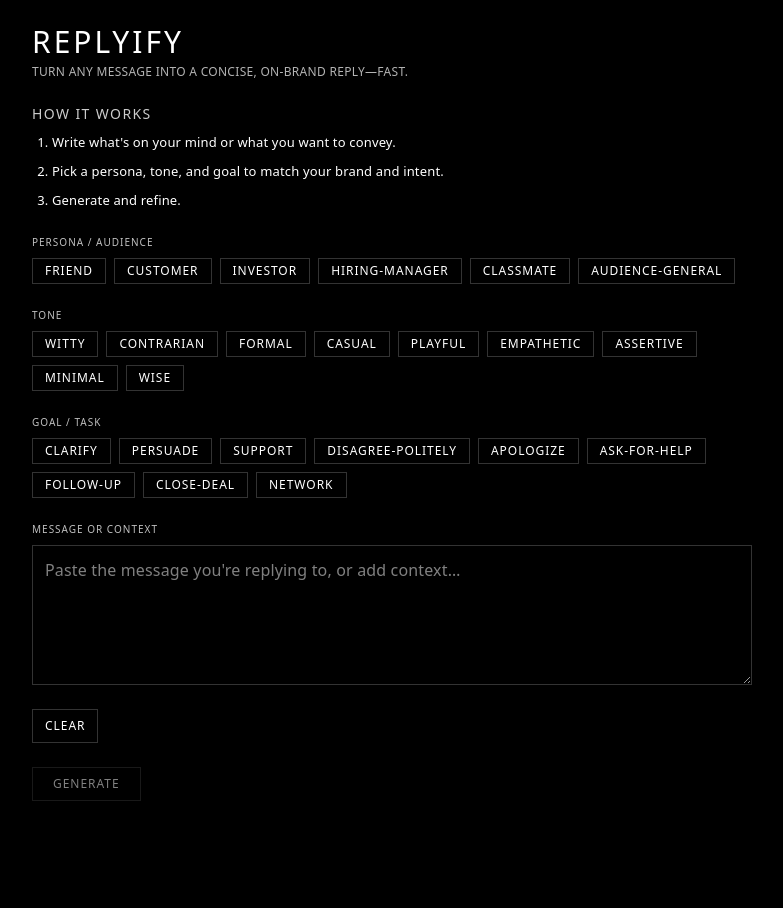
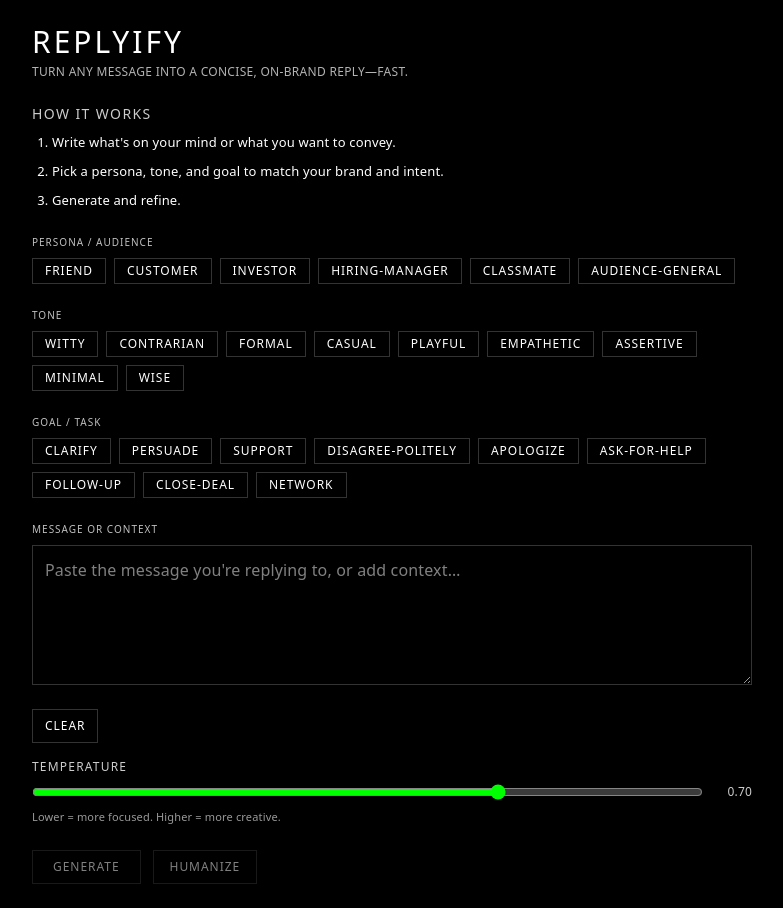
Before and after one commit to Shrysxs/replyify, a Next.js app: page / in a window 1280 px wide. Shown: the whole page, without its empty margins (248-1031 px from the left). Before the commit the page ends 825 px from the top, so only its background shows below. Built offline with nearby package versions, Linux system fonts and the light colour scheme; no server answers.

Commit message:
Docs: document Humanize, Copy, and Temperature features; UI: temperature slider

```diff
--- a/src/app/page.tsx
+++ b/src/app/page.tsx
@@ -12,9 +12,12 @@
     input: "",
   });
   const [loading, setLoading] = React.useState(false);
+  const [humanizing, setHumanizing] = React.useState(false);
   const [error, setError] = React.useState<string | null>(null);
   const [output, setOutput] = React.useState<string>("");
   const controllerRef = React.useRef<AbortController | null>(null);
+  const [copied, setCopied] = React.useState(false);
+  const [temperature, setTemperature] = React.useState<number>(0.7);
 
   // Debug: verify that option selections update parent state
   React.useEffect(() => {
@@ -24,6 +27,73 @@
       } catch {}
     }
   }, [config]);
+
+  async function handleHumanize() {
+    if (!output) return;
+    // Cancel any in-flight request
+    if (controllerRef.current) {
+      controllerRef.current.abort();
+    }
+    const ctrl = new AbortController();
+    controllerRef.current = ctrl;
+    setHumanizing(true);
+    setError(null);
+    try {
+      const payload: Record<string, unknown> = {};
+      const t = (s: string) => s.trim();
+      // Use current output as input to humanize
+      payload.rawInput = t(output);
+      if (t(config.tone)) payload.tone = t(config.tone);
+      if (t(config.persona)) payload.persona = t(config.persona);
+      if (t(config.goal)) payload.goal = t(config.goal);
+      if (t(config.topic)) payload.topic = t(config.topic);
+      // Add a system nudge to humanize
+      payload.system = [
+        "Humanize the text to sound natural, conversational, and authentic.",
+        "Keep original meaning; improve readability; vary sentence length; use light contractions where appropriate.",
+        "Avoid AI-ish hedging or over-explanation; keep it concise and personable.",
+        "Output only the rewritten text; no preambles."
+      ].join(" ");
+
+      const res = await fetch("/api/generate", {
+        method: "POST",
+        headers: { "Content-Type": "application/json" },
+        body: JSON.stringify(payload),
+        signal: ctrl.signal,
+      });
+      const data = await res.json();
+      if (!res.ok) {
+        throw new Error(typeof data?.error === "string" ? data.error : "Failed to humanize");
+      }
+      setOutput(typeof data?.text === "string" ? data.text : JSON.stringify(data));
+    } catch (e) {
+      if (e instanceof DOMException && e.name === "AbortError") return;
+      const msg = e instanceof Error ? e.message : String(e);
+      setError(msg);
+    } finally {
+      setHumanizing(false);
+    }
+  }
+
+  async function handleCopy() {
+    try {
+      await navigator.clipboard.writeText(output);
+      setCopied(true);
+      setTimeout(() => setCopied(false), 1500);
+    } catch (e) {
+      // Fallback
+      try {
+        const ta = document.createElement("textarea");
+        ta.value = output;
+        document.body.appendChild(ta);
+        ta.select();
+        document.execCommand("copy");
+        document.body.removeChild(ta);
+        setCopied(true);
+        setTimeout(() => setCopied(false), 1500);
+      } catch {}
+    }
+  }
 
   async function handleGenerate() {
     // Cancel any in-flight request to keep UI responsive
@@ -43,6 +113,7 @@
       if (t(config.persona)) payload.persona = t(config.persona);
       if (t(config.goal)) payload.goal = t(config.goal);
       if (t(config.topic)) payload.topic = t(config.topic);
+      if (typeof temperature === "number") payload.temperature = temperature;
 
       const res = await fetch("/api/generate", {
         method: "POST",
@@ -93,19 +164,56 @@
         </ol>
       </section>
 
-      <PromptConfigurator value={config} onChange={setConfig} />
+      <section className="grid gap-4">
+        <PromptConfigurator
+          value={config}
+          onChange={setConfig}
+        />
+        {/* Temperature Slider */}
+        <div className="grid gap-2">
+          <label htmlFor="temp" className="text-xs uppercase tracking-widest opacity-80">Temperature</label>
+          <div className="flex items-center gap-3">
+            <input
+              id="temp"
+              type="range"
+              min={0}
+              max={1}
+              step={0.05}
+              value={temperature}
+              onChange={(e) => setTemperature(parseFloat(e.target.value))}
+              className="w-full accent-[var(--accent)]"
+              aria-valuemin={0}
+              aria-valuemax={1}
+              aria-valuenow={Number.isFinite(temperature) ? Number(temperature.toFixed(2)) : 0.7}
+            />
+            <span className="text-xs tabular-nums opacity-80 w-10 text-right">{temperature.toFixed(2)}</span>
+          </div>
+          <p className="text-[11px] opacity-60">
+            Lower = more focused. Higher = more creative.
+          </p>
+        </div>
+      </section>
 
       <div className="flex items-center gap-3">
         <button
           type="button"
           onClick={handleGenerate}
-          disabled={loading || !config.input}
+          disabled={loading || humanizing || !config.input}
           aria-busy={loading}
           aria-controls="reply-output"
           className="border px-5 py-2 text-xs uppercase tracking-wider disabled:opacity-50
                      border-[var(--accent)] text-[var(--accent)] hover:opacity-90"
         >
           {loading ? "GENERATING…" : "GENERATE"}
+        </button>
+        <button
+          type="button"
+          onClick={handleHumanize}
+          disabled={humanizing || loading || !output}
+          aria-busy={humanizing}
+          className="border border-white/30 px-4 py-2 text-xs uppercase tracking-wider disabled:opacity-50 hover:border-white/60"
+        >
+          {humanizing ? "HUMANIZING…" : "HUMANIZE"}
         </button>
         {error ? (
           <span role="alert" aria-live="assertive" className="text-xs text-red-400 uppercase tracking-wide">{error}</span>
@@ -114,7 +222,20 @@
 
       {output ? (
         <section id="reply-output" className="terminal p-4" aria-live="polite">
-          <div className="text-[10px] uppercase opacity-75 mb-2">OUTPUT</div>
+          <div className="flex items-center justify-between mb-2">
+            <div className="text-[10px] uppercase opacity-75">OUTPUT</div>
+            <div className="flex items-center gap-2">
+              <button
+                type="button"
+                onClick={handleCopy}
+                disabled={!output}
+                className="border border-white/30 px-2 py-1 text-[10px] uppercase tracking-widest disabled:opacity-50 hover:border-white/60"
+                aria-label="Copy output to clipboard"
+              >
+                {copied ? "COPIED" : "COPY"}
+              </button>
+            </div>
+          </div>
           <div className="whitespace-pre-wrap leading-relaxed typewriter">{output}</div>
         </section>
       ) : null}
```
Also changed, not shown: 1 other file (tests, documents, lock files or other folders).
